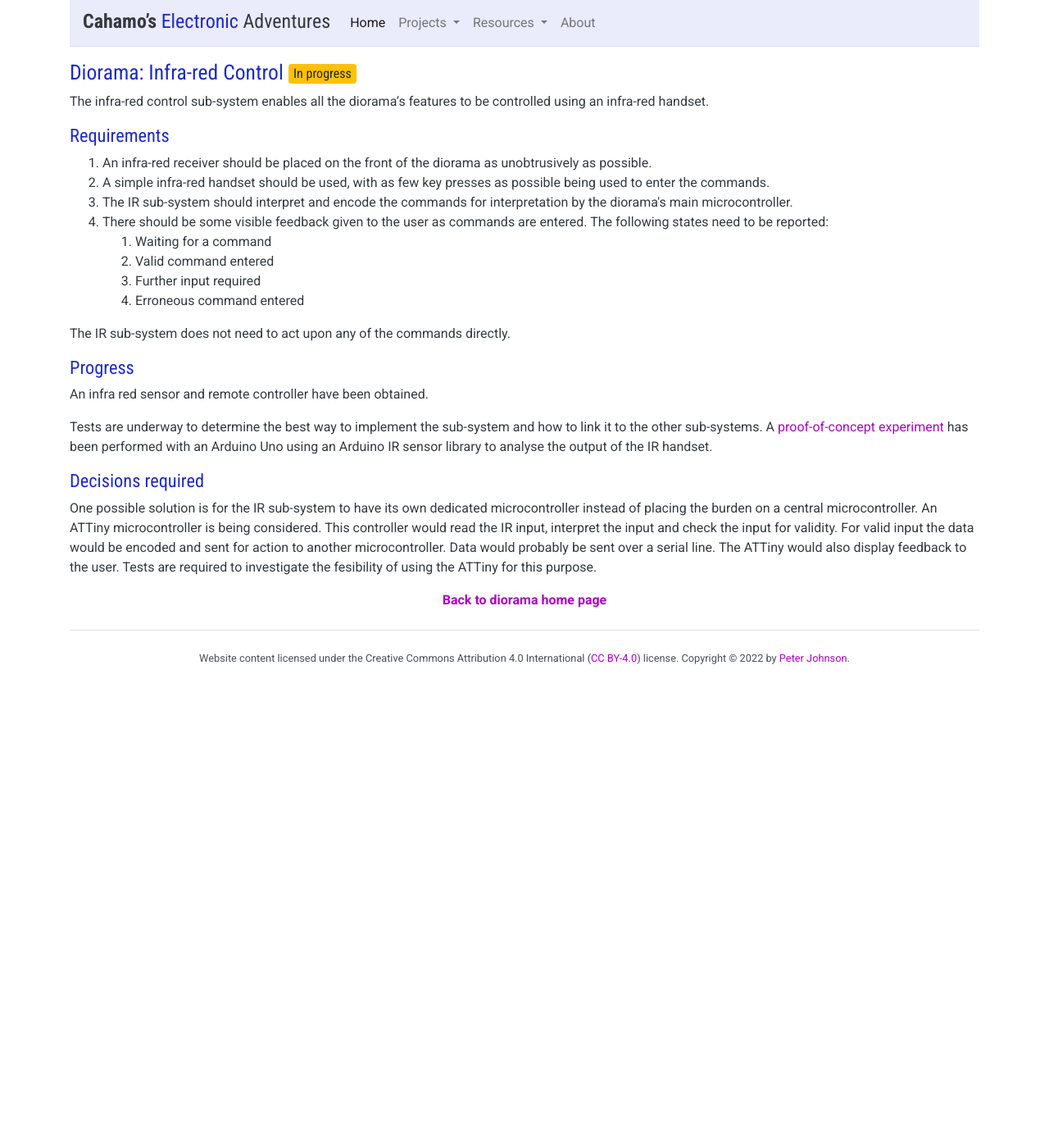
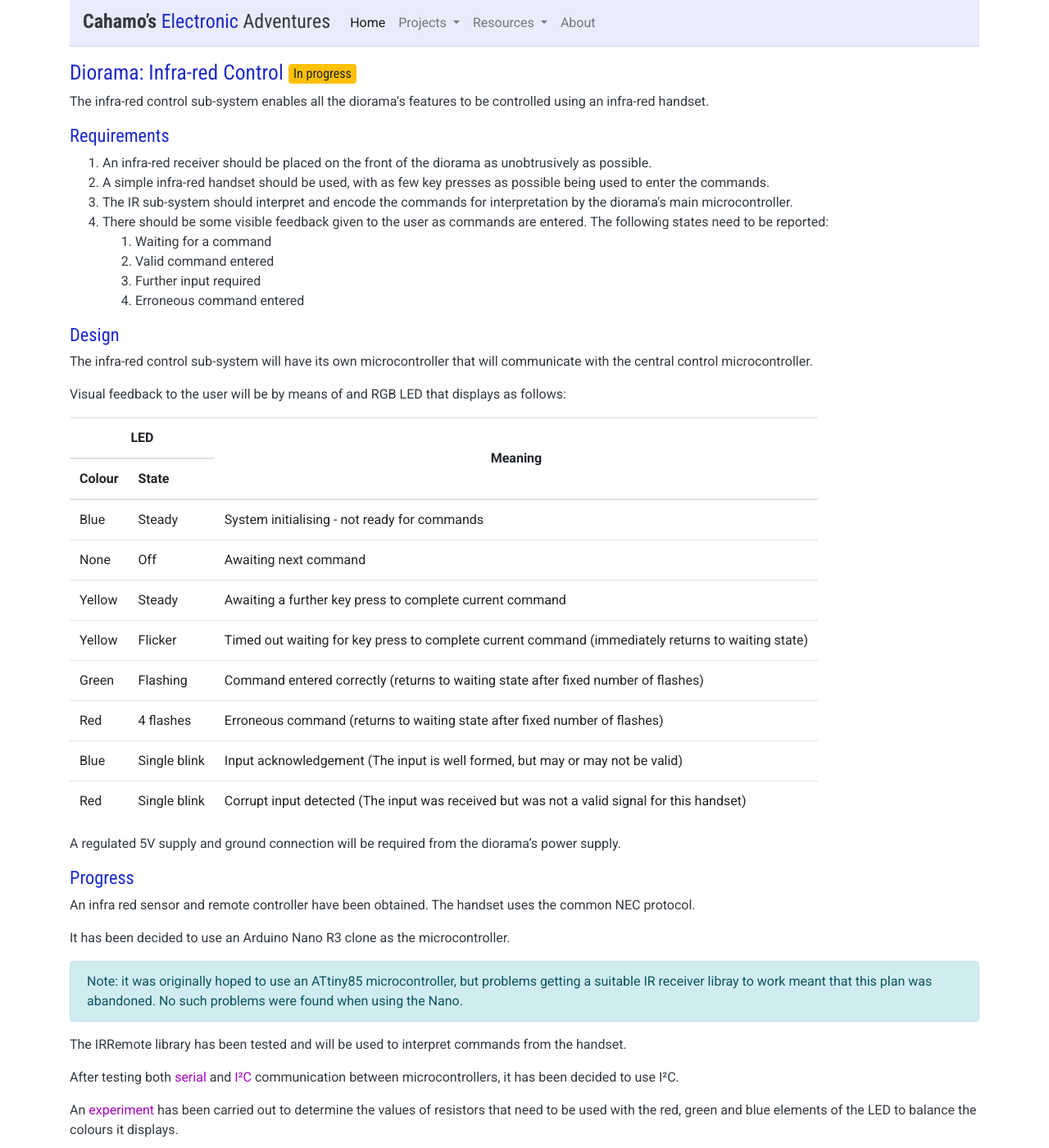
Before and after one commit to cahamo/cahamo.github.io, a Jekyll site: the page built from projects/diorama/ir-control.html, in a window 1280 px wide and 1400 px high. Shown: the whole window at 82% size. Built offline with Jekyll 4.4.1, drawn with Linux system fonts in a browser that asks for light colours; comment, search, counter and statistics services are not loaded; some of the changed text lies outside the part shown.

Commit message:
Update diorama Infra-red control page
Heavily revised to describe circuit and software, with added photos
and cicuit diagram.

```diff
--- a/projects/diorama/ir-control.html
+++ b/projects/diorama/ir-control.html
@@ -21,20 +21,101 @@
     </li>
 </ol>
 
-<p>The IR sub-system does not need to act upon any of the commands directly.</p>
+<h2>Design</h2>
 
-<!---
-<h2>Design</h2>
--->
+<p>The infra-red control sub-system will have its own microcontroller that will communicate with the central control microcontroller.</p>
+
+<p>Visual feedback to the user will be by means of and RGB LED that displays as follows:</p>
+
+<table class="table table-responsive">
+    <thead>
+        <tr class="text-center">
+            <th scope="col" colspan="2">LED</th>
+            <th scope="col" rowspan="2" class="align-middle">Meaning</th>
+        </tr>
+        <tr class="text-left">
+            <th scope="col">Colour</th>
+            <th scope="col">State</th>
+        </tr>
+    </thead>
+    <tbody>
+        <tr>
+            <td>Blue</td>
+            <td>Steady</td>
+            <td>System initialising - not ready for commands</td>
+        </tr>
+        <tr>
+            <td>None</td>
+            <td>Off</td>
+            <td>Awaiting next command</td>
+        </tr>
+        <tr>
+            <td>Yellow</td>
+            <td>Steady</td>
+            <td>Awaiting a further key press to complete current command</td>
+        </tr>
+        <tr>
+            <td>Yellow</td>
+            <td>Flicker</td>
+            <td>Timed out waiting for key press to complete current command (immediately returns to waiting state)</td>
+        </tr>
+        <tr>
+            <td>Green</td>
+            <td>Flashing</td>
+            <td>Command entered correctly (returns to waiting state after fixed number of flashes)</td>
+        </tr>
+        <tr>
+            <td>Red</td>
+            <td>4 flashes</td>
+            <td>Erroneous command (returns to waiting state after fixed number of flashes)</td>
+        </tr>
+        <tr>
+            <td>Blue</td>
+            <td>Single blink</td>
+            <td>Input acknowledgement (The input is well formed, but may or may not be valid)</td>
+        </tr>
+        <tr>
+            <td>Red</td>
+            <td>Single blink</td>
+            <td>Corrupt input detected (The input was received but was not a valid signal for this handset)</td>
+        </tr>
+    </tbody>
+</table>
+
+<p>A regulated 5V supply and ground connection will be required from the diorama&rsquo;s power supply.</p>
 
 <h2>Progress</h2>
 
-<p>An infra red sensor and remote controller have been obtained.</p>
+<p>An infra red sensor and remote controller have been obtained. The handset uses the common NEC protocol.</p>
 
-<p>Tests are underway to determine the best way to implement the sub-system and how to link it to the other sub-systems. A <a href="./experiment-1">proof-of-concept experiment</a> has been performed with an Arduino Uno using an Arduino IR sensor library to analyse the output of the IR handset.</p>
+<p>It has been decided to use an Arduino Nano R3 clone as the microcontroller.</p>
 
-<h2>Decisions required</h2>
+<p class="alert alert-info">Note: it was originally hoped to use an ATtiny85 microcontroller, but problems getting a suitable IR receiver libray to work meant that this plan was abandoned. No such problems were found when using the Nano.</p>
 
-<p>One possible solution is for the IR sub-system to have its own dedicated microcontroller instead of placing the burden on a central microcontroller. An ATTiny microcontroller is being considered. This controller would read the IR input, interpret the input and check the input for validity. For valid input the data would be encoded and sent for action to another microcontroller. Data would probably be sent over a serial line. The ATTiny would also display feedback to the user. Tests are required to investigate the fesibility of using the ATTiny for this purpose.</p>
+<p>The IRRemote library has been tested and will be used to interpret commands from the handset.</p>
+
+<p>After testing both <a href="./experiment-4">serial</a> and <a href="./experiment-5">I&sup2;C</a> communication between microcontrollers, it has been decided to use I&sup2;C.</p>
+
+<p>An <a href="./experiment-6">experiment</a> has been carried out to determine the values of resistors that need to be used with the red, green and blue elements of the LED to balance the colours it displays.</p>
+
+<p>A circuit for the subsystem has been drawn up. It is sub-divided into two modules, as the following circuit diagram shows:</p>
+
+<p><img class="img-fluid mx-auto d-block" src="/assets/img/projects/diorama/ir-control/ir-control-subsystem-circuit-diagram_854x480.png" width="854" height="480" alt="IR control sub-system circuit design"></p>
+
+<p>A program to run on the microcontroller has been designed and tested. This program is available from the <code><a href="https://github.com/cahamo/diorama">cahamo/diorama</a></code> project on GitHub, can be found in the <code>/src/ir-control</code> directory. The main file is <a href="https://github.com/cahamo/diorama/blob/main/src/ir-control/src/ir-control.cpp"><code>ir-control.cpp</code></a>.</p>
+
+<p class="alert alert-warning">Note that <code>ir-control.cpp</code> has several dependencies that need to be resolved before compiling. Opening the <code>/src/ir-control</code> directory in <em>VSCode</em> (with <em>PlatformIO</em> installed) and compiling from there should take care of the dependencies.</p>
+
+<p>A small plastic case, recovered from a defunct power supply, has been adapted to hold the <em>Sensor Module</em> component of the above circuit. The front of the diorama has been adapted to accomodate the case such that it can been removed for repair if necessary. The <em>Control Module</em> part of the circuit will be located elsewhere on the diorama.</</p>
+
+<p class="alert alert-info indent">It was originally hoped to house the entire circuit within the case, but the decision to use an Arduino Nano clone instead of an ATtiny85 makes this impossible since the Nano will not fit in the case.</p>
+
+<p>The following is a photo of two parts of the IR control receiver module as built on perf board, almost ready for adding to the case. The upper component is the IR receiver itself and the lower component is the RGB feedback LED with attached resistors. The sensor board is angle to abut the LED board when mount in the case, with the LED board on top. The four wires on the left of the picture will be threaded through a hole in the back of the case and routed underneath the diorama baseboard.</p>
+
+<p><img class="img-fluid mx-auto d-block" src="/assets/img/projects/diorama/ir-control/ir-receiver--circuit-boards-complete_800x533.jpg" width="800" height="533" alt="IR control receiver module circuit as built"></p>
+
+<p>This second photo show the case with the components installed and held in place with hot glue. The runners on the case fit in a slot on the front of the diorama baseboard to enable the case to be slid into place.</p>
+
+<p><img class="img-fluid mx-auto d-block" src="/assets/img/projects/diorama/ir-control/ir-receiver--assembled_800x800.jpg" width="800" height="800" alt="IR control receiver module in case"></p>
 
 <p class="text-center"><b><a href="./">Back to diorama home page</a></b></p>
```
Also changed, not shown: assets/img/projects/diorama/ir-control/ir-control-subsystem-circuit-diagram_854x480.png (added), assets/img/projects/diorama/ir-control/ir-receiver--assembled_800x800.jpg (added), assets/img/projects/diorama/ir-control/ir-receiver--circuit-boards-complete_800x533.jpg (added).
